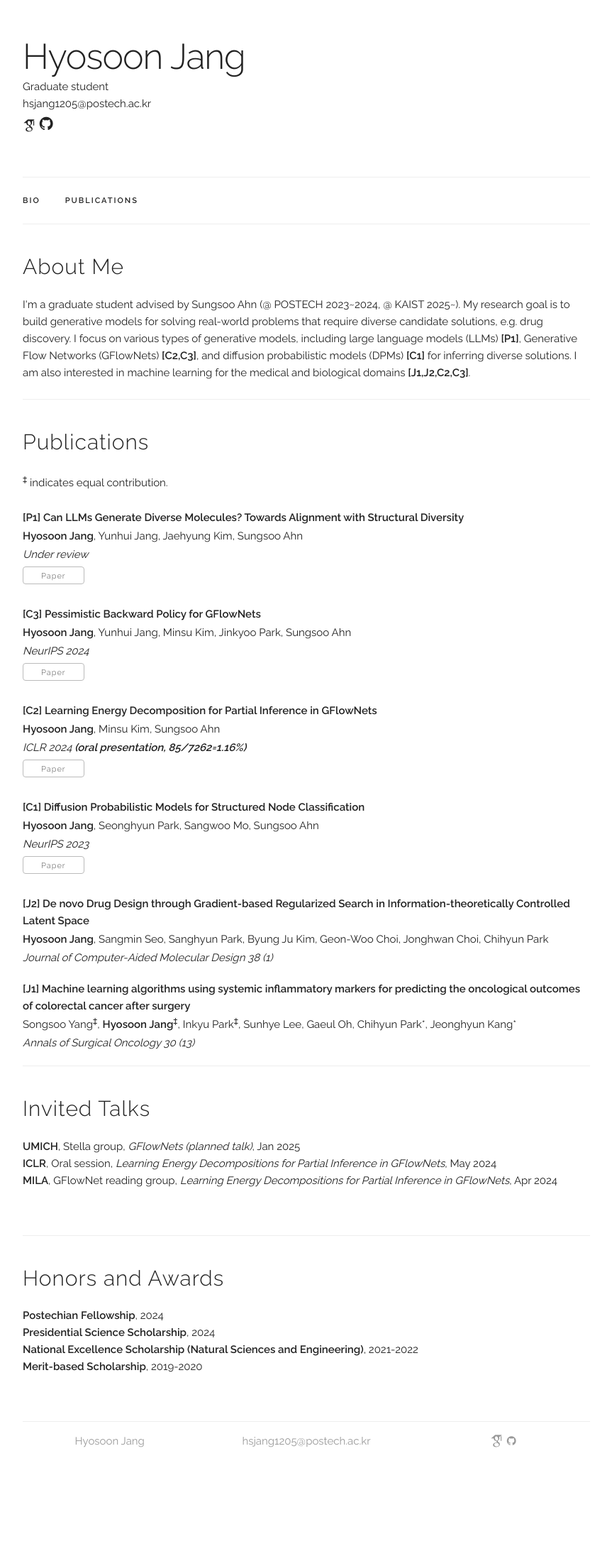
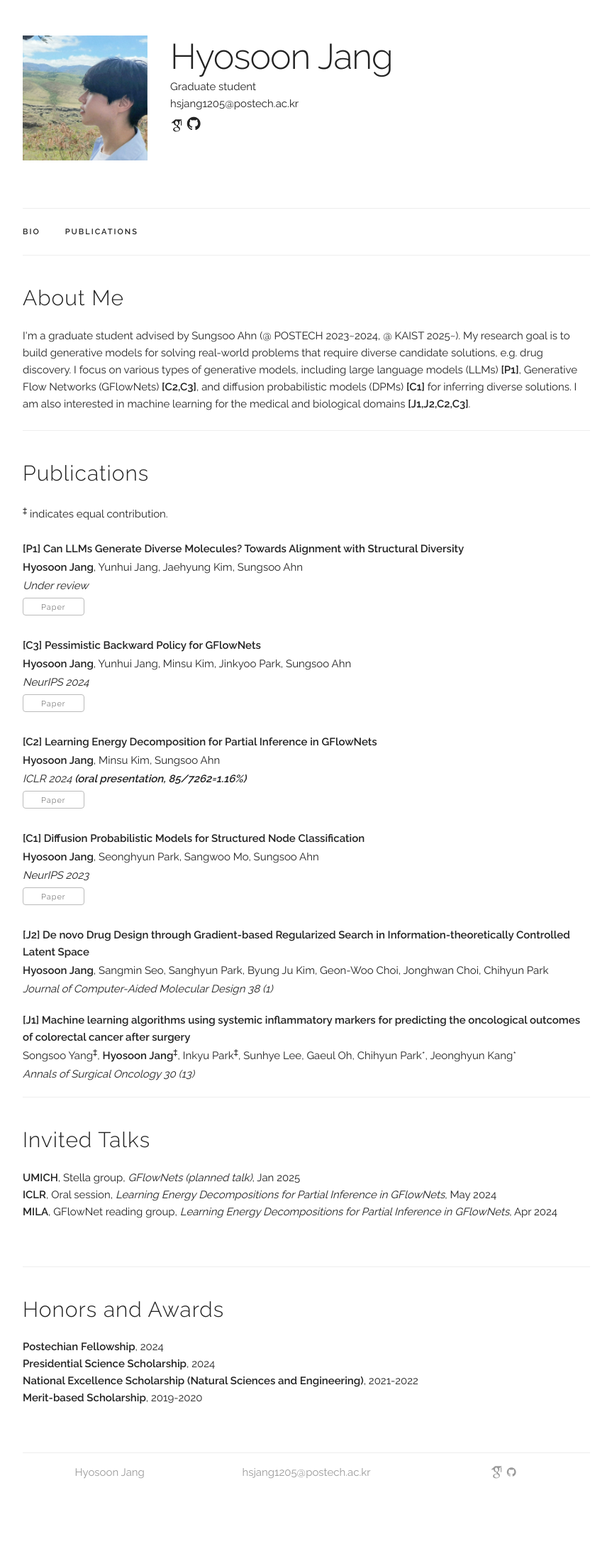
Before and after one commit to hsjang0/hsjang, a Jekyll site: the page built from index.html, in a window 1280 px wide. Shown: the whole page at 71% size, without its empty margins (208-1071 px from the left). Built offline with Jekyll 4.4.1, drawn with Linux system fonts in a browser that asks for light colours; some web fonts are replaced; before the commit the page ends 2162 px from its top, so only the background shows below that.

Commit message:
Update default.html

```diff
--- a/_layouts/default.html
+++ b/_layouts/default.html
@@ -68,9 +68,9 @@
 
     <section class="header">
       <div class="row">
-        <!-- <div class="three columns">
+        <div class="three columns">
           <a href="{{ site.baseurl }}/"><img class="u-max-full-width" src='{{ site.baseurl }}{{ site.data.main_info.profile_pic }}'></a>
-        </div> -->
+        </div>
         <div class="nine columns main-description">
             <h1>{{ site.data.main_info.name }}</h1>
             <p>{{ site.data.main_info.title }}</p>
```
